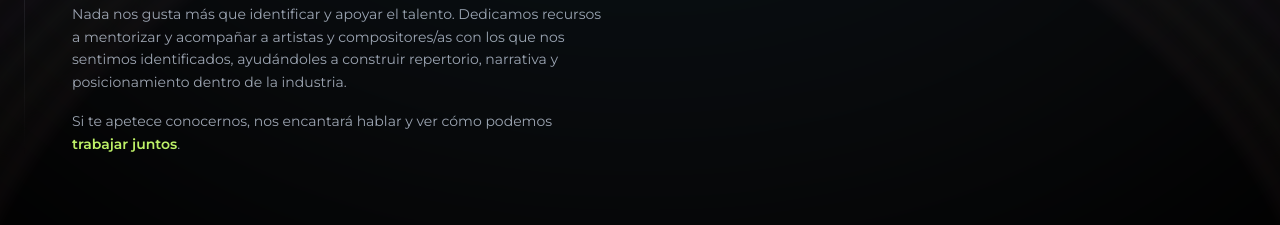
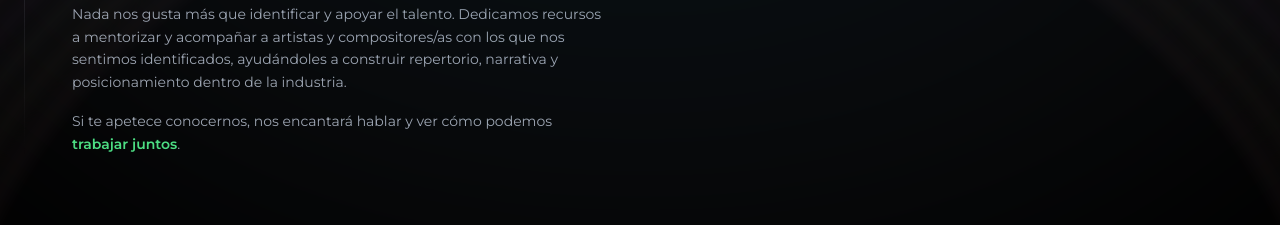
Before and after one commit to mhch83-wq/bks-music-web, a Next.js app: page / in a window 1280 px wide. Shown: the part 1500-1725 px from the top of the page. Built offline with nearby package versions, Linux system fonts and the light colour scheme.

Commit message:
Reducir aún más la intensidad de 'trabajar juntos' usando text-green-400

```diff
--- a/components/BKSMusic.tsx
+++ b/components/BKSMusic.tsx
@@ -338,7 +338,7 @@ export default function BKSMusic({ activeHeroBg }: BKSMusicProps = {}) {
                   Si te apetece conocernos, nos encantará hablar y ver cómo podemos{' '}
                   <a
                     href="#contact"
-                    className="text-lime-300 hover:text-lime-200 transition-colors duration-300 cursor-pointer no-underline font-semibold"
+                    className="text-green-400 hover:text-green-300 transition-colors duration-300 cursor-pointer no-underline font-semibold"
                   >
                     trabajar juntos
                   </a>.
```
